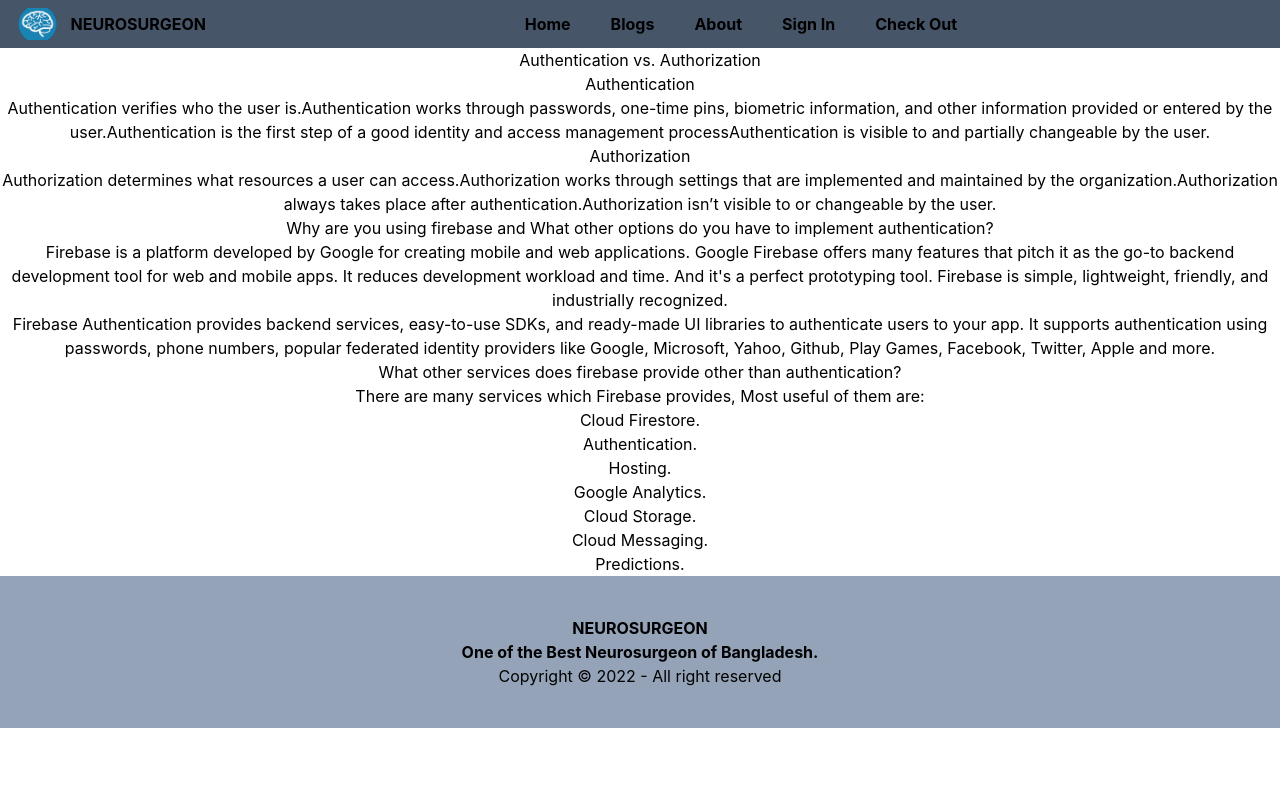
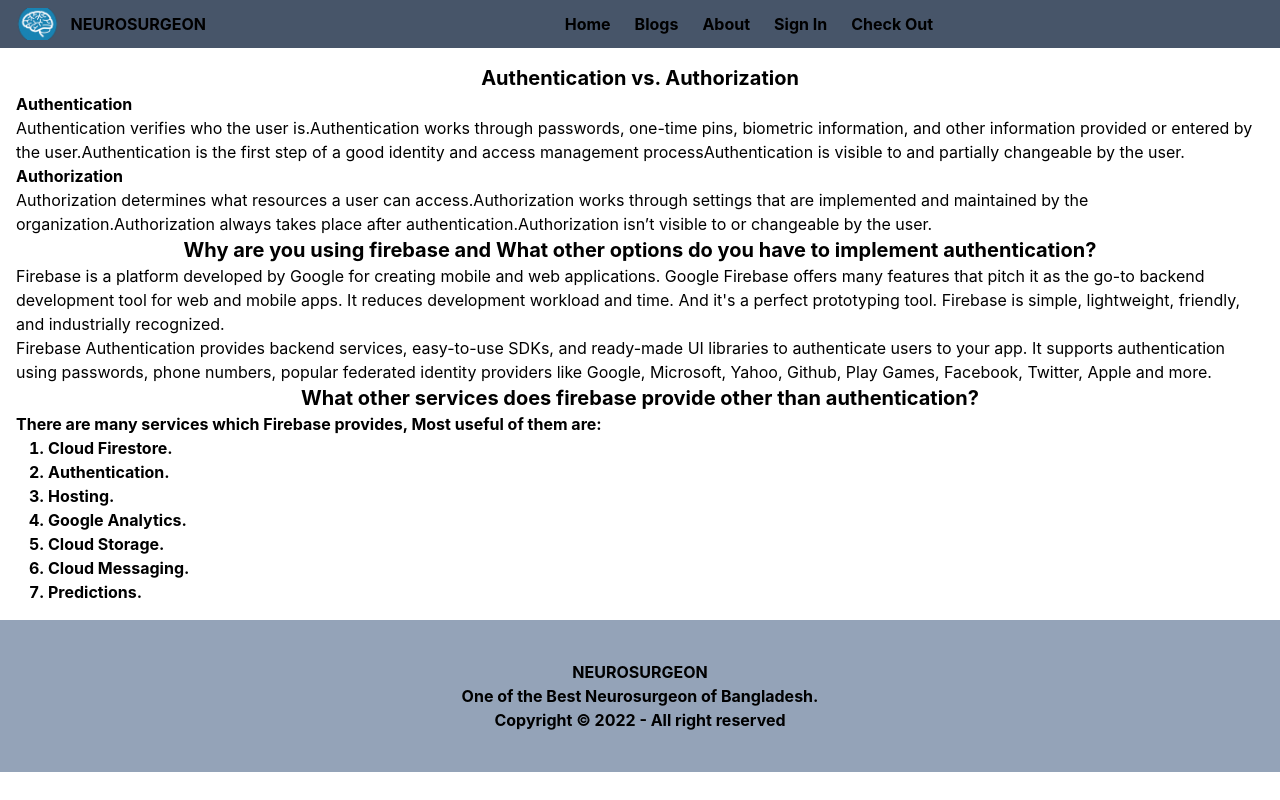
Before and after one commit to mb-tousif/NEUROSURGEON, a React (Create React App) app: page /blogs in a window 1280 px wide. Built offline with nearby package versions, Linux system fonts and the light colour scheme.

Commit message:
task 7 done

```diff
--- a/src/App.css
+++ b/src/App.css
@@ -1,12 +1,3 @@
-.App {
-  text-align: center;
-}
-
-.App-logo {
-  height: 40vmin;
-  pointer-events: none;
-}
-
 @media (prefers-reduced-motion: no-preference) {
   .App-logo {
     animation: App-logo-spin infinite 20s linear;
--- a/src/components/Footer/Footer.js
+++ b/src/components/Footer/Footer.js
@@ -3,8 +3,8 @@
 const Footer = () => {
     return (
       <footer className="p-10 bg-slate-400">
-        <div>
-          <p className="font-bold text-center">
+        <div className="font-bold text-center">
+          <p>
             NEUROSURGEON
             <br />
             One of the Best Neurosurgeon of Bangladesh.
--- a/src/components/Header/Header.js
+++ b/src/components/Header/Header.js
@@ -1,7 +1,6 @@
 import React from 'react';
 import { Link } from 'react-router-dom';
 import logo from '../../image/logo.png'
-
 const Header = () => {
     return (
       <div className='overflow-hidden font-bold bg-slate-600 flex'>
@@ -10,11 +9,11 @@
             <h1 className='p-3'>NEUROSURGEON</h1>
         </div>
         <div className="mx-auto my-auto">
-        <Link className='mr-4 p-3' to="/home">Home</Link>
-        <Link className='mr-4 p-3' to="/blogs">Blogs</Link>
-        <Link className='mr-4 p-3' to="/about">About</Link>
-        <Link className='mr-4 p-3' to="/login">Sign In</Link>
-        <Link className='mr-4 p-3' to="/checkout">Check Out</Link>
+        <Link className='mx-auto p-3' to="/home">Home</Link>
+        <Link className='mx-auto p-3' to="/blogs">Blogs</Link>
+        <Link className='mx-auto p-3' to="/about">About</Link>
+        <Link className='mx-auto p-3' to="/login">Sign In</Link>
+        <Link className='mx-auto p-3' to="/checkout">Check Out</Link>
         </div>
       </div>
     );
--- a/src/components/Home/HomeMain.js
+++ b/src/components/Home/HomeMain.js
@@ -15,7 +15,7 @@
             <Diseases key={service.id} service={service}></Diseases>
           ))}
         </div>
-        <p className="md:text-4xl text-slate-800 m-3 font-semibold">&#10003; Disease Awareness Programme</p>
+        <p className="md:text-4xl text-slate-800 m-3 font-semibold text-center">&#10003; Disease Awareness Programme</p>
         <SocialAwareness/>
       </div>
     );
--- a/src/components/SocialAwareness/SocialAwareness.js
+++ b/src/components/SocialAwareness/SocialAwareness.js
@@ -5,11 +5,9 @@
 
 const SocialAwareness = () => {
     return (
-      <div className="md:grid md:grid-cols-2">
+      <div className="md:grid md:grid-cols-2 gap-y-4">
         <iframe
-          className="p-2 mx-auto my-auto"
-          width="560"
-          height="315"
+          className="w-4/5 h-80 mx-auto p-2 my-auto"
           src="https://www.youtube.com/embed/cwwpzT-hiHQ"
           title="YouTube video player"
           frameborder="0"
@@ -17,9 +15,7 @@
           allowfullscreen
         ></iframe>
         <iframe
-          className="p-2 mx-auto my-auto"
-          width="560"
-          height="315"
+          className="w-4/5 h-80 mx-auto p-2 my-auto"
           src="https://www.youtube.com/embed/vTSis-F2xBE"
           title="YouTube video player"
           frameborder="0"
@@ -27,9 +23,7 @@
           allowfullscreen
         ></iframe>
         <iframe
-          className="p-2 mx-auto my-auto"
-          width="560"
-          height="315"
+          className="w-4/5 h-80 mx-auto p-2 my-auto"
           src="https://www.youtube.com/embed/mXKtCx6lnM4"
           title="YouTube video player"
           frameborder="0"
@@ -37,18 +31,16 @@
           allowfullscreen
         ></iframe>
         <iframe
-          className="p-2 mx-auto my-auto"
-          width="560"
-          height="315"
+          className="w-4/5 h-80 mx-auto p-2 my-auto"
           src="https://www.youtube.com/embed/5Qgsu0NpC4M"
           title="YouTube video player"
           frameborder="0"
           allow="accelerometer; autoplay; clipboard-write; encrypted-media; gyroscope; picture-in-picture"
           allowfullscreen
         ></iframe>
-        <img className='m-2 p-2' src={pd1} alt="PD Day" />
-        <img className='m-2 p-2' src={pd2} alt="PD Day" />
-        <img className='m-2 p-2' src={pd3} alt="PD Day" />
+        <img className="m-2 p-2 rounded-2xl" src={pd1} alt="PD Day" />
+        <img className="m-2 p-2 rounded-2xl" src={pd2} alt="PD Day" />
+        <img className="m-2 p-2 rounded-2xl" src={pd3} alt="PD Day" />
       </div>
     );
 };
--- a/src/components/blogs/Blogs.js
+++ b/src/components/blogs/Blogs.js
@@ -2,11 +2,13 @@
 
 const Blogs = () => {
     return (
-      <div>
+      <div className=' m-4'>
         <div className="blog1">
-          <h4>Authentication vs. Authorization</h4>
+          <h4 className="font-bold text-center text-xl">
+            Authentication vs. Authorization
+          </h4>
           <article>
-            <legend>Authentication</legend>
+            <legend className="font-bold">Authentication</legend>
             Authentication verifies who the user is.Authentication works through
             passwords, one-time pins, biometric information, and other
             information provided or entered by the user.Authentication is the
@@ -15,7 +17,7 @@
             user.
           </article>
           <article>
-            <legend>Authorization</legend>
+            <legend className="font-bold">Authorization</legend>
             Authorization determines what resources a user can
             access.Authorization works through settings that are implemented and
             maintained by the organization.Authorization always takes place
@@ -24,7 +26,7 @@
           </article>
         </div>
         <div className="blog2">
-          <h4>
+          <h4 className="font-bold text-center text-xl">
             Why are you using firebase and What other options do you have to
             implement authentication?
           </h4>
@@ -45,14 +47,13 @@
           </p>
         </div>
         <div className="blog3">
-          <h4>
+          <h4 className="font-bold text-center text-xl">
             What other services does firebase provide other than authentication?
           </h4>
-          <h4>
+          <h4 className="font-bold">
             There are many services which Firebase provides, Most useful of them
             are:
-          </h4>
-          <ul className="list-disc">
+            <ul className="list-decimal ml-8">
               <li>Cloud Firestore.</li>
               <li>Authentication.</li>
               <li>Hosting.</li>
@@ -61,6 +62,7 @@
               <li>Cloud Messaging.</li>
               <li>Predictions.</li>
             </ul>
+          </h4>
         </div>
       </div>
     );
--- a/src/components/diseases/Diseases.js
+++ b/src/components/diseases/Diseases.js
@@ -1,7 +1,9 @@
 import React from 'react';
+import { useNavigate } from 'react-router-dom';
 
 const Diseases = ({service}) => {
     const { img, name, description, price } = service;
+    const navigate = useNavigate()
     return (
       <div className="shadow-2xl bg-zinc-400 ml-2 mb-3 p-3 rounded-2xl">
         <img className="rounded-2xl mx-auto w-72" src={img} alt="DDD" />
@@ -10,6 +12,9 @@
           <p className='text-justify'><span className="text-xl font-semibold">Description of disease:</span> {description}</p>
           <h4 className='text-xl'>First Visit: &#x09F3;{price}</h4>
         </div>
+        <div className="flex justify-center">
+          <button onClick={() => navigate("/checkout")} className='bg-lime-400 p-3 rounded-2xl'>Check Out</button>
+        </div>
       </div>
     );
 };
--- a/src/components/register/SignUp.js
+++ b/src/components/register/SignUp.js
@@ -1,5 +1,6 @@
 import React, { useState } from "react";
 import logImage from "./image/signUp.png";
+import logo from "./image/google.svg";
 import { useCreateUserWithEmailAndPassword, useSignInWithGoogle } from "react-firebase-hooks/auth";
 import { auth } from "../../firebase.init";
 
@@ -84,13 +85,11 @@
             <button
               onClick={() => signInWithGoogle()}
               className="bg-green-400 hover:bg-green-700 rounded-xl w-2/3 p-2 text-gray-50 text-center"
-            >
-              Log In with Google
+            ><img src={logo} alt="logo" /> Log In with Google
             </button>
           </div>
         </div>
-        <p className="text-center text-gray-50 m-2 p-4">
-          Already Registered? <span>Please Log In</span>
+        <p className="text-center text-gray-50 m-2 p-4">Already Registered? <span> Please Log In</span>
         </p>
       </div>
     </div>
--- a/src/components/topBanner/Banner.js
+++ b/src/components/topBanner/Banner.js
@@ -4,7 +4,7 @@
 const Banner = () => {
     return (
       <div className="md:grid md:grid-cols-2 p-3">
-        <div className="description-side mx-auto my-auto">
+        <div className="text-center mx-auto my-auto">
           <h1 className="md:text-4xl text-xl font-bold">
             Dr. Jalal Uddin Muhammad Rumi
           </h1>
@@ -17,13 +17,7 @@
           <p>Trained in Functional Neurosurgery (Oxford, UK)</p>
           <p className="font-bold">Asst. Professor, Neurosurgery <br /> NINH Agargaon, Dhaka, Bangladesh.</p>
         </div>
-        <div>
-          <img
-            className="rounded-xl mx-auto my-auto"
-            src={Rumi}
-            alt="Dr.Rumi"
-          />
-        </div>
+        <img className="rounded-xl mx-auto my-auto" src={Rumi} alt="Dr.Rumi"/>
       </div>
     );
 };
```
Also changed, not shown: src/components/register/image/google.svg (added). Lines whose indentation alone changed are shown as unchanged.
